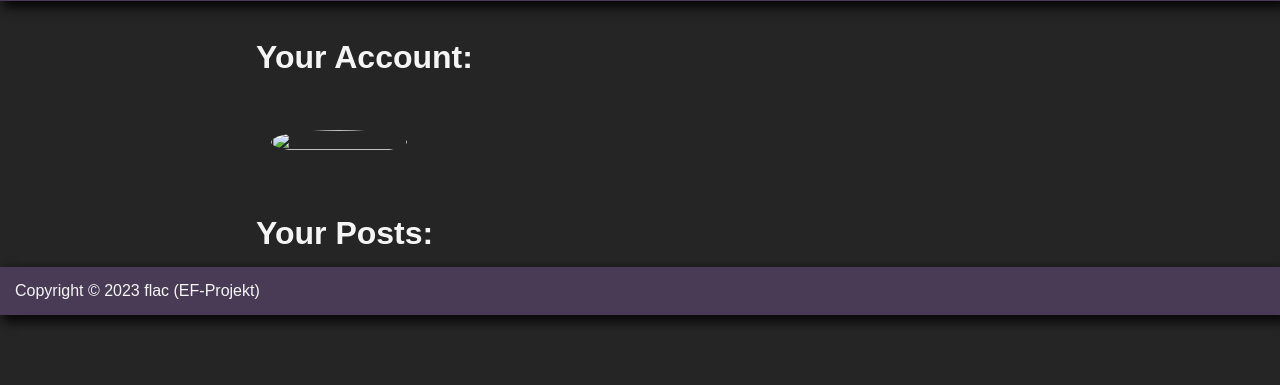
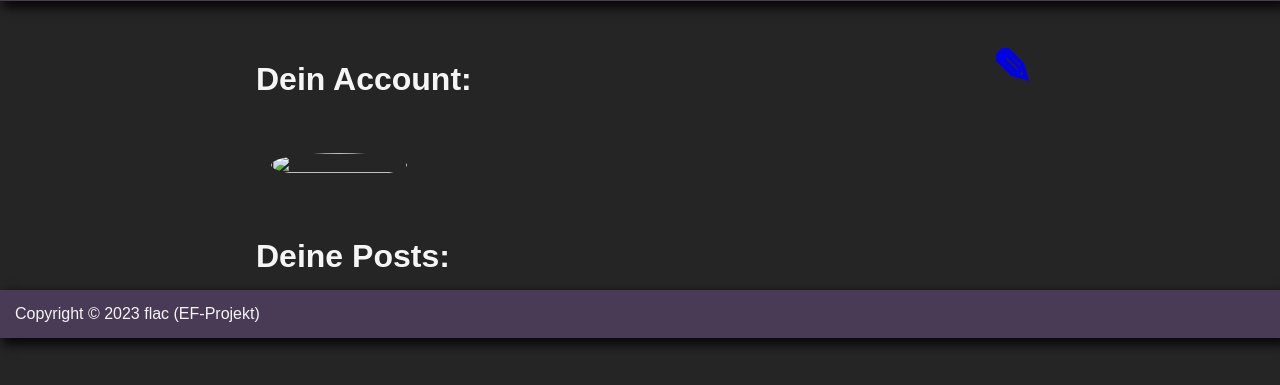
Before and after one commit to Chungster532/EFProjekt_flac23, a Flask app: page /account/1/ in a window 1280 px wide. Shown: the part 101-486 px from the top of the page. Run offline with Flask 3, Linux system fonts and the light colour scheme; data that the repository does not hold is empty.

Commit message:
added ✎ symbol for editing user attributes

```diff
--- a/frontend/static/styles/styles.css
+++ b/frontend/static/styles/styles.css
@@ -330,3 +330,17 @@ body{
 .comments-container a:hover{
     background-color: var(--green);
 }
+
+.account_posts_title_change {
+
+    display: flex;
+    align-items: center;
+}
+h1, h2 {
+    margin: 20%;
+    margin-top: 3%;
+    margin-bottom: 0%;
+}
+h2 a {
+    text-decoration: none;
+}
--- a/frontend/templates/account.html
+++ b/frontend/templates/account.html
@@ -1,7 +1,13 @@
 {% extends "base.html" %}
 {% block content %}
-<h1 class="account_posts_title" style="margin-top: 40px; margin-bottom:3%;">Your Account:</h1>
+<div class="account_posts_title_change">
+    <h1> Dein Account:</h1>
+    <h2><a href="/account/" class="user_link_big">
+            <h1>✎</h1>
+        </a>
+    </h2>
+</div>
 {% include 'userTemplateBig.html' %}
-<h1 class="account_posts_title">Your Posts:</h1>
+<h1 class="account_posts_title">Deine Posts:</h1>
 {% include "postsTemplate.html"%}
 {% endblock %}
```
